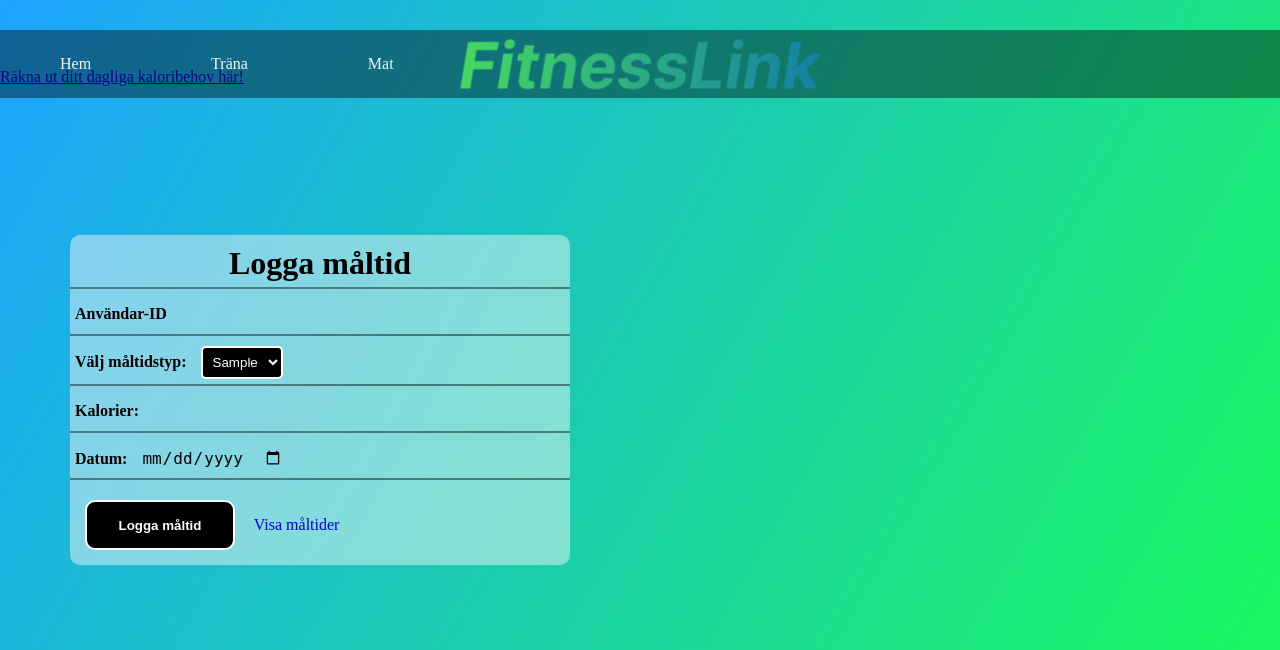
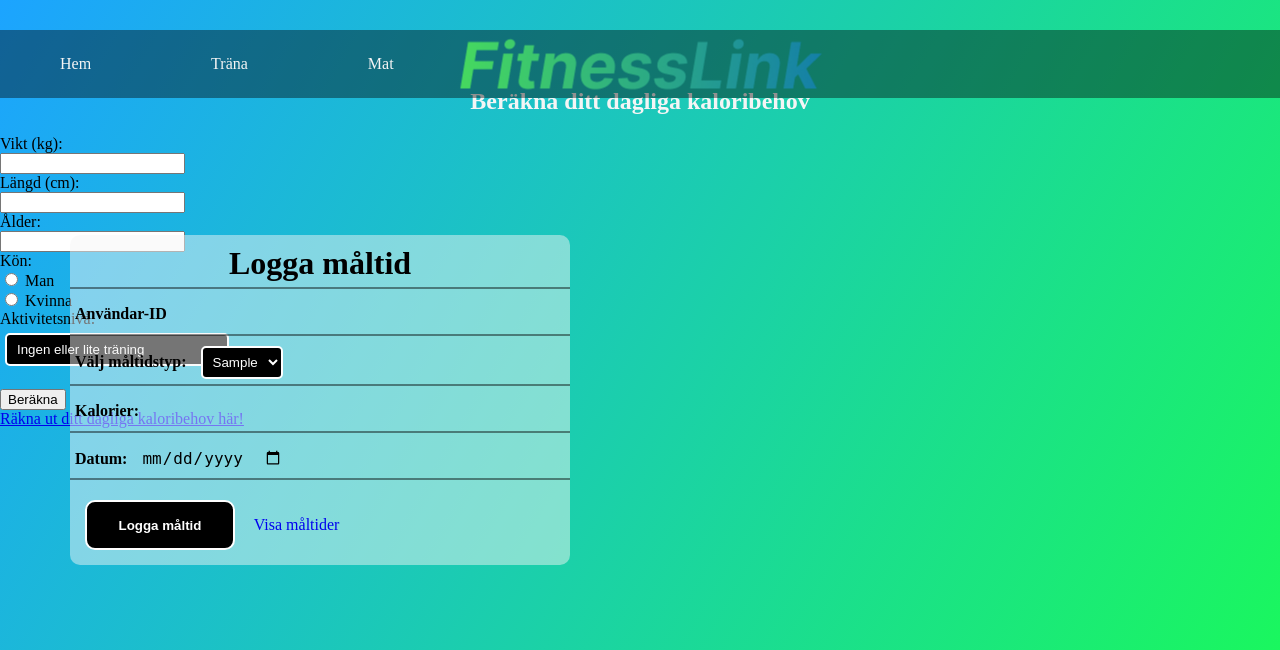
Before and after one commit to JacobKatzIA/TEAM_12, a Flask app: page /meal in a window 1280 px wide. Shown: the top 650 px of the page. Run offline with Flask 3, Linux system fonts and the light colour scheme; a database or web service that is not in the repository returns one stand-in record (values such as "Sample title"); some libraries are stand-ins or nearby versions.

Commit message:
Lagt till kalorieräknare i meal.html

```diff
--- a/projekt/fitnesslink/templates/meal.html
+++ b/projekt/fitnesslink/templates/meal.html
@@ -48,8 +48,40 @@
         <a href="/view_meals/6">Visa måltider</a>
       </form>
     </div>
-    <a href="/calculate_calories">Räkna ut ditt dagliga kaloribehov här!</a>
+    <h2>Beräkna ditt dagliga kaloribehov</h2>
+    <form action="/calculate_calories" method="POST">
+
+    <label for="weight">Vikt (kg):</label><br>
+    <input type="text" id="weight" name="weight" title="Ange vikt i kg (exempel: 70)" pattern="[0-9]+" required><br>
+
+    <label for="height">Längd (cm):</label><br>
+        <input type="text" id="height" name="height" title="Ange längd i cm (exempel: 175)" pattern="[0-9]+" required><br>
+
+        <label for="age">Ålder:</label><br>
+        <input type="text" id="age" name="age" title="Ange ålder i år (exempel: 30)" pattern="[0-9]+" required><br>
+
+        <label for="gender">Kön:</label><br>
+        <input type="radio" id="male" name="gender" value="MAN" required>
+        <label for="male">Man</label><br>
+        <input type="radio" id="female" name="gender" value="KVINNA" required>
+        <label for="female">Kvinna</label><br>
+
+    <label for="activity_level">Aktivitetsnivå:</label><br>
+    <select id="activity_level" name="activity_level" required>
+        <option value="1">Ingen eller lite träning</option>
+        <option value="2">Träning 1-3 dagar i veckan</option>
+        <option value="3">Träning 4-5 dagar i veckan</option>
+        <option value="4">Träning 6-7 dagar i veckan</option>
+        <option value="5">Träning 2 ggr/dag (tung träning)</option>
+    </select><br><br>
+
+    <button type="submit">Beräkna</button>
+    </form>
+    {% if calories%}
+        <p>Ditt dagliga kaloribehov är: {{ calories }}</p>
+        {% endif %}
   </div>
+  <a href="/calculate_calories">Räkna ut ditt dagliga kaloribehov här!</a>
 </body>
 
 </html>
```
